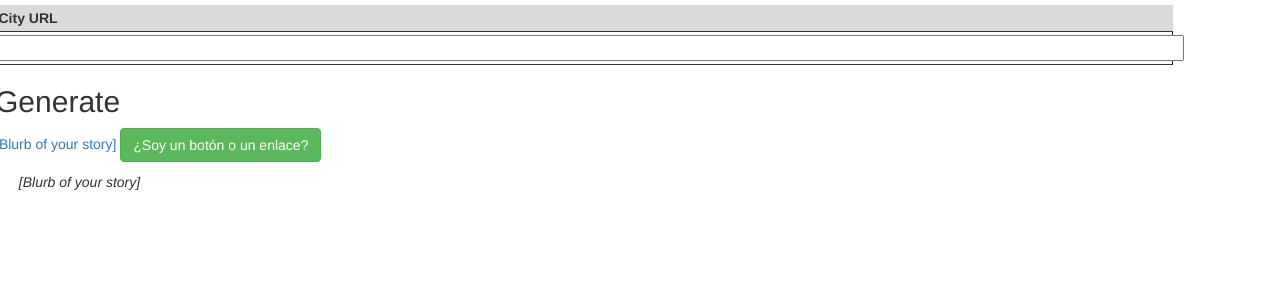
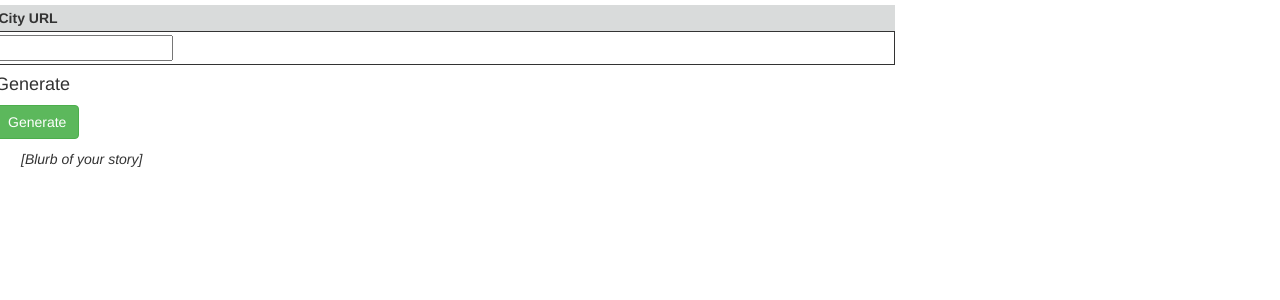
Before and after one commit to skaidan/city_lore_generator, a Django app: page /city_url in a window 1280 px wide. Shown: the top 300 px of the page. Run offline with Django 3.2, Linux system fonts and the light colour scheme; some libraries are stand-ins or nearby versions.

Commit message:
better button

```diff
--- a/templates/city_url.html
+++ b/templates/city_url.html
@@ -12,9 +12,6 @@
 	@media print {
 	}
 
-	body {
-		width: 1000px;
-	}
 
 	section {
 		margin: 5px;
@@ -67,9 +64,6 @@
 		text-align: left
 	}
 
-	.row {
-		width: 1200px;
-	}
 
 	#basicinfo {
 	}
@@ -113,12 +107,8 @@
   </table>
 
 	<section id="generate">
-		<h2 class="button">Generate</h2>
-			<a>
-				[Blurb of your story]
-			</a>
-
-			<button class="btn btn-success">¿Soy un botón o un enlace?</button>
+		<h4 class="button">Generate</h4>
+			<button class="btn btn-success">Generate</button>
 		</section>
 	<section id="story">
 	<h2 class="hidden">Story</h2>
```
